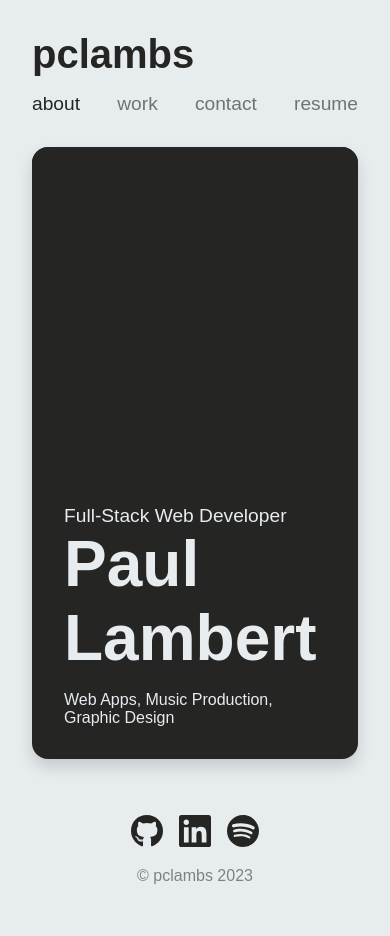
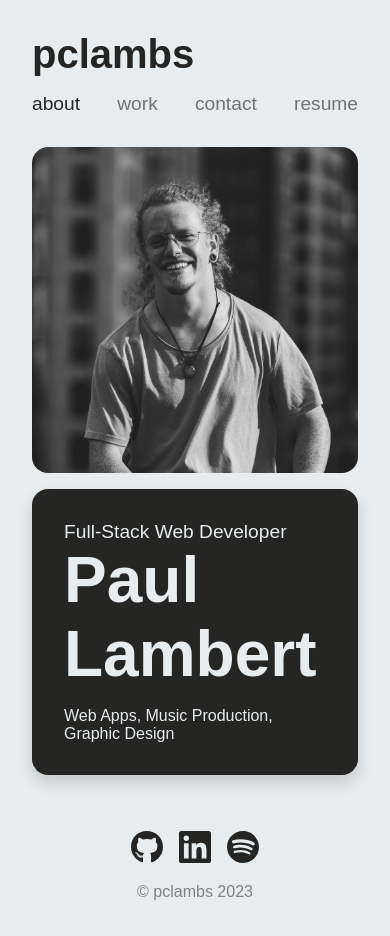
Before and after one commit to pclambs/react-portfolio, a React (Vite) app: page / in a window 390 px wide. Shown: the top 936 px of the page. Built offline with nearby package versions, Linux system fonts and the light colour scheme.

Commit message:
img bug fix

```diff
--- a/src/pages/About/About.css
+++ b/src/pages/About/About.css
@@ -99,16 +99,13 @@ h5 {
   .about-paul img {
     all: unset !important;
     display: block !important;
+    margin-bottom: 1rem !important;
+    border-radius: 1rem !important;
+    height: auto !important;
+    width: 100% !important;
   }
 
-  .img-div {
 
-    width: 100% !important;
-    float: left !important;
-    margin-bottom: 1rem !important;
-    height: auto !important;
-    display: block !important;
-  }
 
   h4 {
     font-size: 4rem;
```
